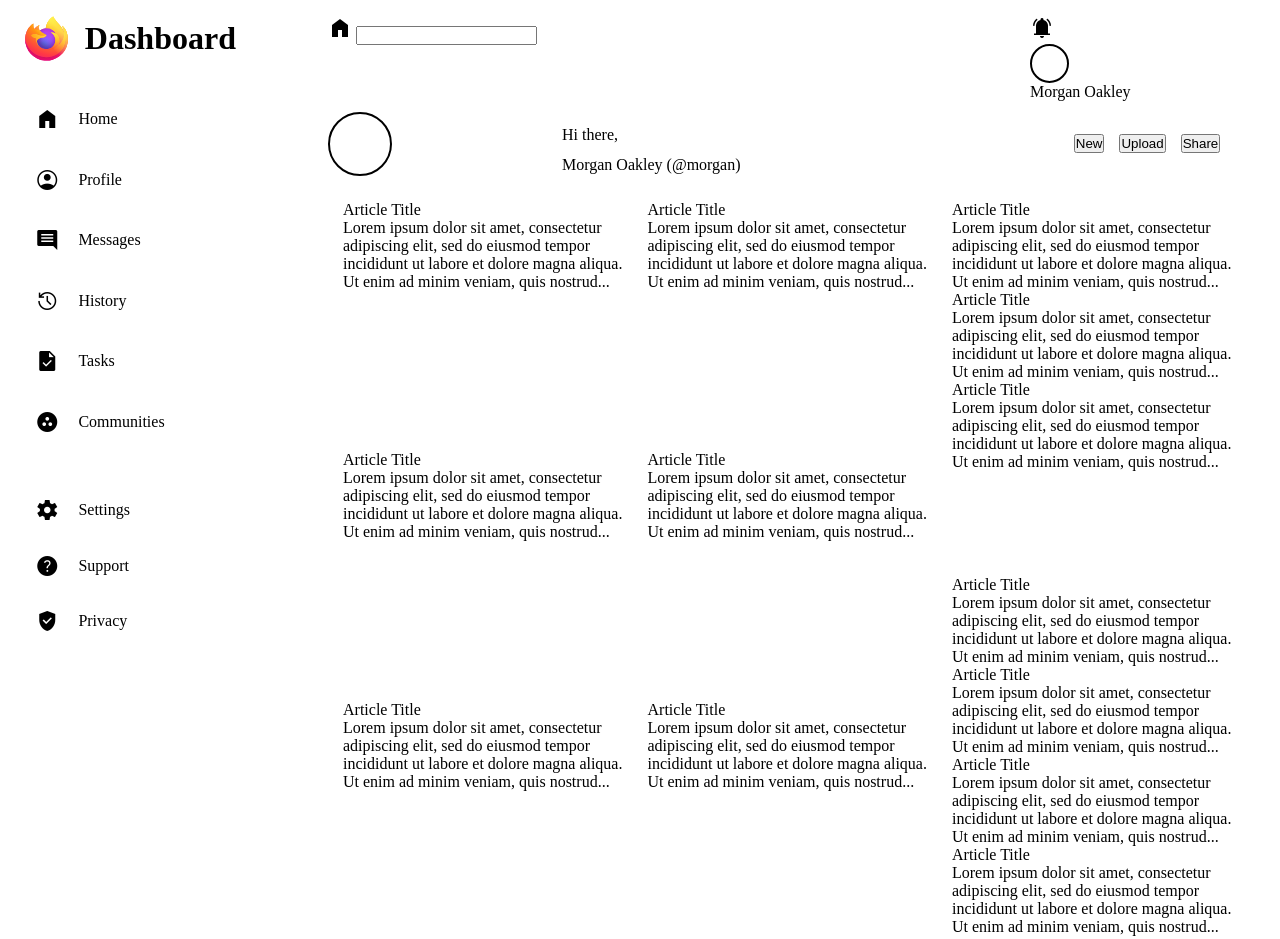
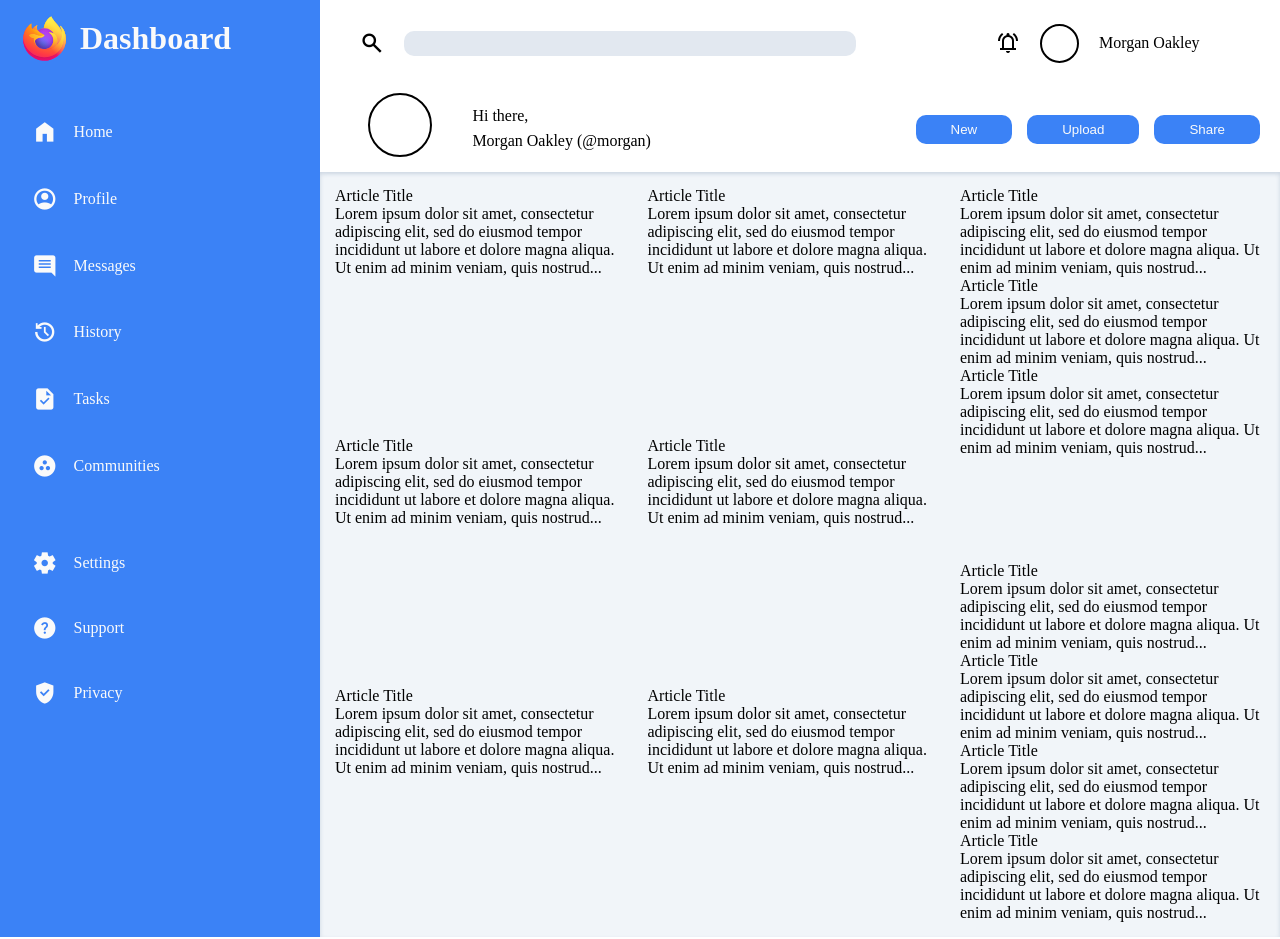
Before and after one commit to fedebram/admin-dashboard, a plain HTML site: page index.html in a window 1280 px wide. Drawn offline with nearby package versions, Linux system fonts and the light colour scheme.

Commit message:
Major improvement, have to do project div

```diff
--- a/index.html
+++ b/index.html
@@ -14,7 +14,7 @@
     <div class="container">
         <div class="header">
             <div class="search">
-                <span class="material-symbols-outlined">home</span>
+                <span class="material-symbols-outlined">search</span>
                 <input type="search" id="site-search" name="site-search" />
             </div>
             <div class="user">
--- a/styles.css
+++ b/styles.css
@@ -11,7 +11,6 @@ body {
 .container {
     box-sizing: border-box;
     height: 100%;
-    padding: 16px;
     display: grid;
     grid-template-columns: 1fr 3fr;
     grid-template-rows: 1fr 9fr;
@@ -28,14 +27,31 @@ body {
 .search {
     grid-row: 1 / 1;
     grid-column: 1 / 2;
+    display: flex;
+    justify-content: center;
+    align-items: center;
+    gap: 20px;
+    padding-left: 40px;
+    padding-right: 60px;
+}
+
+input {
+    border-radius: 10px;
+    flex: 1;
+    border: 0;
+    background-color: #e2e8f0;
+    height: 25px;
+    text-indent: 7px;
 }
 
 .user {
     grid-row: 2 / 3;
     grid-column: 1 / 2;
     display: grid;
-    grid-template-columns: 1fr 2fr;
+    grid-template-columns: 1fr 3fr;
     grid-template-rows: 1fr;
+    padding: 7px;
+    padding-bottom: 15px;
 }
 
 .user-image {
@@ -44,7 +60,7 @@ body {
     border-radius: 50%;
     border: solid 2px black;
     align-self: center;
-    justify-self: start;
+    justify-self: center;
     grid-column: 1 / 2;
 }
 
@@ -61,6 +77,17 @@ body {
     align-self: center ;
 }
 
+.min-user {
+    display: flex;
+    align-items: center;
+    justify-content: center;
+    gap: 20px;
+}
+
+.min-user .material-symbols-outlined {
+    font-variation-settings: "FILL" 0;
+}
+
 .greeting {
     align-self: end;
 }
@@ -72,6 +99,15 @@ body {
     display: grid;
     gap: 15px;
     grid-auto-flow: column;
+    padding-right: 20px;
+}
+
+button {
+    padding: 7px 35px 7px 35px;
+    border-radius: 10px;
+    border: 0;
+    background-color:#3b82f6;
+    color: #fafafa;
 }
 
 
@@ -83,14 +119,17 @@ body {
     height: 35px;
     border-radius: 50%;
     border: solid 2px black;
+    flex-shrink: 0;
 }
 
 .sidebar {
     grid-row: 1 / 3;
     grid-column: 1 / 1;
     display: grid;
-    grid-template-rows: 0.4fr 2fr 2fr;
-    max-height: 800px;
+    grid-template-rows: 0.3fr 2fr 2fr;
+    padding: 16px;
+    background-color:#3b82f6;
+    color: #fafafa;
 }
 
 .logo {
@@ -110,11 +149,15 @@ body {
     height: 45px;
     justify-self: center;
 }
+.icons {
+    margin-top: 20px;
+}
 
 .icons, .icons-secondary{
     display: grid;
     grid-template-columns: 1fr 4fr;
     grid-template-rows: repeat(6, 1fr);
+    max-height: 400px;
 }
 
 .icons-secondary {
@@ -138,6 +181,9 @@ body {
     grid-template-rows: 1fr 1fr;
     gap: 15px;
     padding: 15px;
+    background-color: #f1f5f9;
+    box-shadow: inset 0 2px 4px #cbd5e1;
+
 }
 
 .project {
@@ -146,6 +192,7 @@ body {
     display: grid;
     grid-template-columns: repeat(auto-fit, minmax(250px, 1fr));
     gap: 15px;
+
 }
 
 .project .card {
@@ -165,7 +212,7 @@ body {
 .material-symbols-outlined {
   font-variation-settings:
   'FILL' 1,
-  'wght' 400,
+  'wght' 700,
   'GRAD' 0,
   'opsz' 48
 }
```
